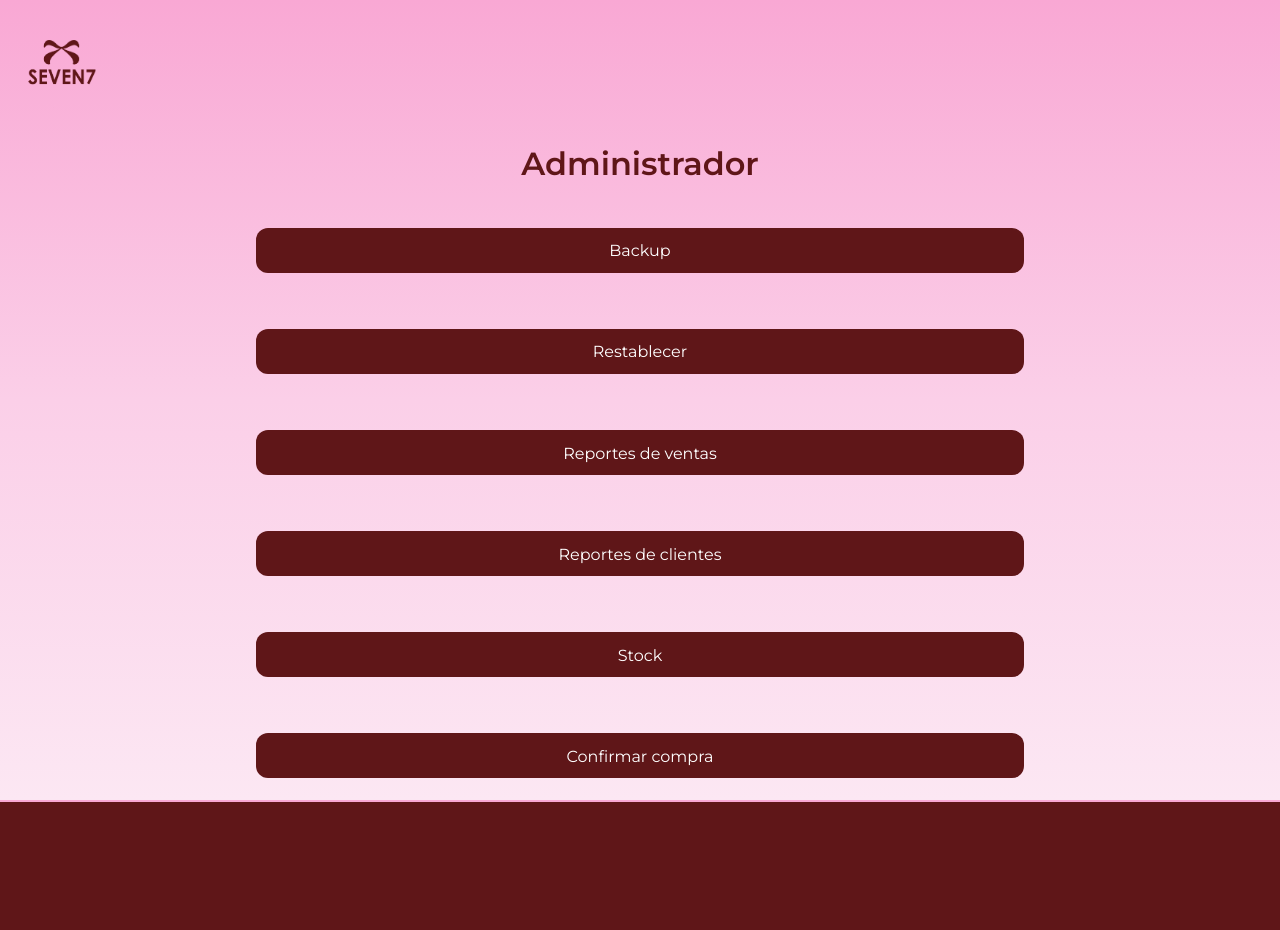
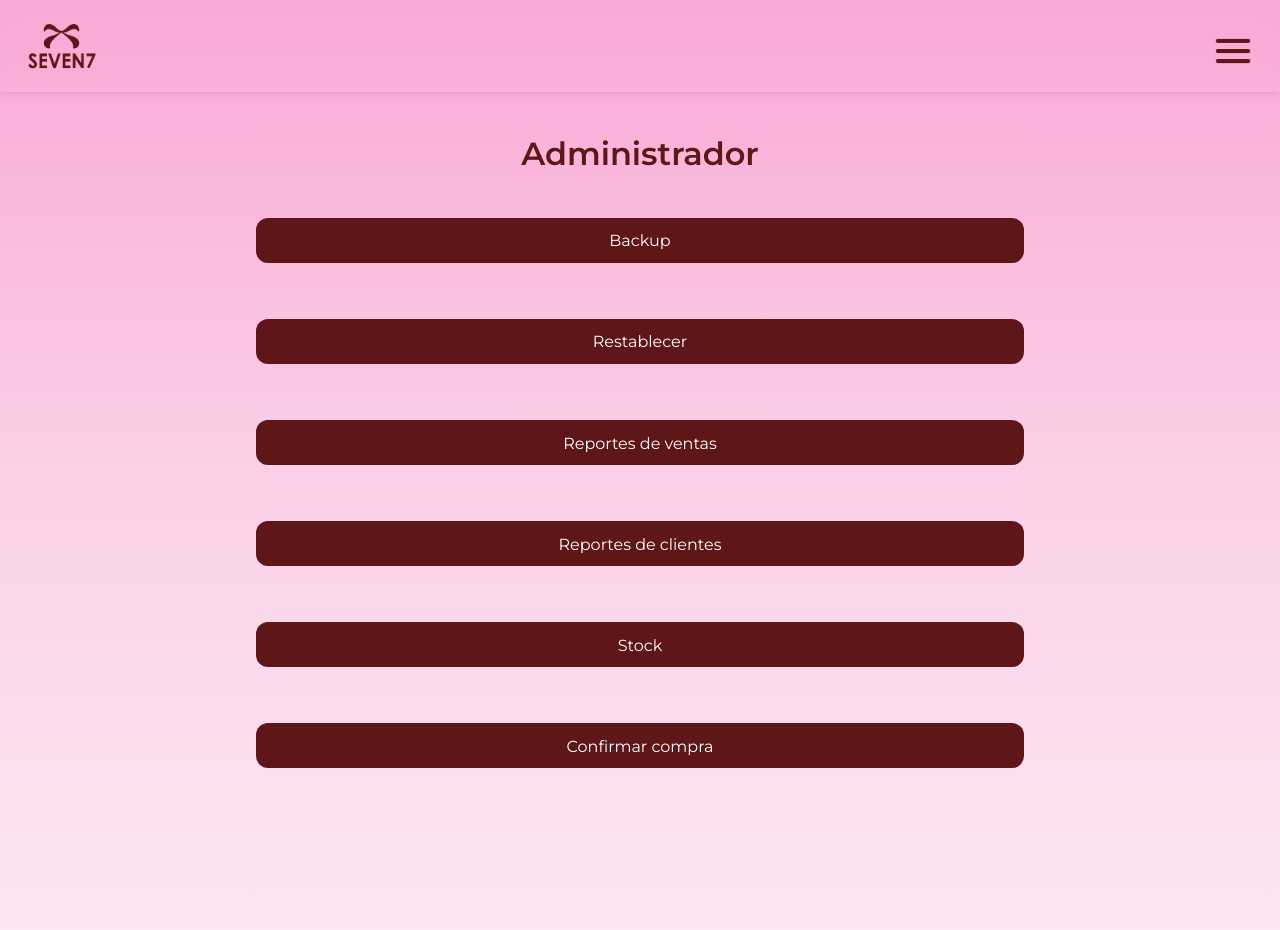
Before and after one commit to JocDabi/E-commerce_Seven7, a PHP site: page /admin.html in a window 1280 px wide. Before the commit the page ends 802 px from the top, so only its background shows below. Run offline with PHP 8.4, Linux system fonts and the light colour scheme; some libraries are stand-ins or nearby versions.

Commit message:
actualizacion 28-06

```diff
--- a/HTMl/admin.html
+++ b/HTMl/admin.html
@@ -16,16 +16,71 @@
             font-family: "Montserrat", sans-serif;
         }
 
+        nav {
+        position: fixed;
+        top: 0;
+        left: 0;
+        width: 100%;
+        z-index: 1000;
+        display: flex;
+        justify-content: space-between;
+        box-shadow: 0 2px 5px rgba(0,0,0,0.1);
+        backdrop-filter: blur(8px);
+    }
+
+    .nav-placeholder {
+        height: 68px;
+    }
+
+    .menu {
+        display: none;
+        position: absolute;
+        right: 0;
+        top: 100%;
+        background: white;
+        border: 1px solid #ccc;
+        width: 200px;
+        box-shadow: 0 2px 5px rgba(0,0,0,0.2);
+    }
+
+    .menu a {
+        display: block;
+        padding: 10px;
+        text-decoration: none;
+        color: #333;
+    }
+
+    .menu a:hover {
+        background-color: #f0f0f0;
+    }
+
+    .menu .login-button {
+        text-align: center;
+        background-color: #ee0101;
+        color: white;
+        padding: 10px;
+        cursor: pointer;
+    }
+
+    .menu .login-button:hover {
+        background-color: #b30000;
+    }
     </style>
 
-    <body class="w-[100%] h-screen bg-gradient-to-b from-pink-300 via-pink-200 to-pink-100 overflow-x-hidden">
-        <nav class="flex justify-between">
-            <a class="pt-10 pl-7" href="admin.html">
-                <img class="w-[68px] h-[68px]" src="../images/Recurso 1.png" alt=""">
+    <body class="w-[100%] h-screen bg-gradient-to-b from-pink-300 via-pink-200 to-pink-100 overflow-x-hidden overflow-y-hidden">
+        <nav>
+            <a class="pt-6 pl-7" href="admin.html">
+                <img class="w-[68px] h-[68px]" src="../images/Recurso 1.png" alt="">
             </a>
+            <div>
+                <img class="pt-7 pr-6 w-[70px] cursor-pointer menu-toggle" src="../images/menu.png" alt="">
+                <div class="menu">
+                    <a href="../logout.php" class="login-button">Cerrar sesión</a>
+                </div>
+            </div>
         </nav>
 
-        <h1 class="text-center mt-8 text-[2rem] text-[rgb(95,22,24)] font-[600]">Administrador</h1>
+        <h1 class="text-center mt-8 text-[2rem] text-[rgb(95,22,24)] font-[600] mt-[130px]">Administrador</h1>
 
         <div class="w-full flex flex-col items-center gap-8 mt-10">
             <button class="w-[60%] h-[45px] p-2 mb-6 bg-[rgb(95,22,24)] text-white rounded-xl">Backup</button>
@@ -35,7 +90,12 @@
             <a class="w-[60%] h-[45px] p-3 mb-6 bg-[rgb(95,22,24)] text-white rounded-xl text-center" href="administrador.php">Stock</a>
             <a class="w-[60%] h-[45px] p-3 mb-6 bg-[rgb(95,22,24)] text-white rounded-xl text-center" href="confirmar_compra.php">Confirmar compra</a>
         </div>
+        <script>
+            document.querySelector('.menu-toggle').addEventListener('click', function() {
+                const menu = document.querySelector('.menu');
+                menu.style.display = menu.style.display === 'block' ? 'none' : 'block';
+            });
+        </script>
     </body>
 
-
 </html>
--- a/HTMl/admin_login.php
+++ b/HTMl/admin_login.php
@@ -45,7 +45,7 @@ if ($_SERVER["REQUEST_METHOD"] == "POST") {
     }
 </style>
 
-<body class="w-[100%] h-screen bg-gradient-to-b from-pink-300 via-pink-200 to-pink-100 overflow-x-hidden">
+<body class="w-[100%] h-screen bg-gradient-to-b from-pink-300 via-pink-200 to-pink-100 overflow-x-hidden overflow-y-hidden">
 
     <h1 class="text-center mt-16 text-[2rem] text-[rgb(95,22,24)] font-[600]">Iniciar sesión como administrador</h1>
 
--- a/HTMl/agregar_productos.php
+++ b/HTMl/agregar_productos.php
@@ -14,6 +14,10 @@ if ($_SERVER['REQUEST_METHOD'] === 'POST') {
     // Validar que los campos obligatorios no estén vacíos
     if (empty($nombre) || empty($descripcion) || empty($imagen)) {
         $response['message'] = 'Por favor completa todos los campos obligatorios';
+    } elseif ($precio < 0) {
+        $response['message'] = 'El precio no puede ser negativo';
+    } elseif ($cantidad < 0) {
+        $response['message'] = 'La cantidad no puede ser negativa';
     } else {
         // Preparar la consulta SQL para insertar el producto
         $stmt = $conn->prepare("INSERT INTO productos (nombre, descripcion, precio, imagen, cantidad) VALUES (?, ?, ?, ?, ?)");
--- a/HTMl/carrito.php
+++ b/HTMl/carrito.php
@@ -73,7 +73,7 @@ if (!isset($_SESSION['user_id'])) {
         background-color: #b30000;
     }
 </style>
-<body class="w-[100%] h-screen bg-gradient-to-b from-pink-300 via-pink-200 to-pink-100 overflow-x-hidden">
+<body class="w-[100%] bg-gradient-to-b from-pink-300 via-pink-200 to-pink-100 overflow-x-hidden">
     <nav>
         <a class="pt-6 pl-7" href="index.html">
             <img class="w-[68px] h-[68px]" src="../images/Recurso 1.png" alt="">
--- a/HTMl/catalogo.php
+++ b/HTMl/catalogo.php
@@ -66,7 +66,7 @@
     }
 </style>
 
-<body class="w-[100%] bg-gradient-to-b from-pink-300 via-pink-200 to-pink-100 overflow-x-hidden">
+<body class="w-[100%] h-auto bg-gradient-to-b from-pink-300 via-pink-200 to-pink-100 overflow-x-hidden">
     <nav>
         <a class="pt-6 pl-7" href="index.html">
             <img class="w-[68px] h-[68px]" src="../images/Recurso 1.png" alt="">
--- a/HTMl/generar_reporte_ventas.php
+++ b/HTMl/generar_reporte_ventas.php
@@ -41,7 +41,6 @@ if ($_SERVER["REQUEST_METHOD"] == "POST" && isset($_POST['fecha_inicio']) && iss
             .container {
                 max-width: 960px;
                 margin: 0 auto;
-                padding: 2rem;
             }
 
             .table {
--- a/HTMl/historial.php
+++ b/HTMl/historial.php
@@ -91,7 +91,7 @@ $conn->close();
     }
 </style>
 
-<body class="w-[100%] bg-gradient-to-b from-pink-300 via-pink-200 to-pink-100 overflow-x-hidden">
+<body class="w-[100%] h-auto bg-gradient-to-b from-pink-300 via-pink-200 to-pink-100 overflow-x-hidden">
     <nav>
         <a class="pt-6 pl-7" href="index.html">
             <img class="w-[68px] h-[68px]" src="../images/Recurso 1.png" alt="">
@@ -114,7 +114,7 @@ $conn->close();
             <div class="bg-black/15 h-[120px] w-[80%] mb-4 p-4 rounded-lg">
                 <h3 class="text-[rgb(95,22,24)] text-xl font-[600]">Compra <?php echo isset($compra['estado']) && $compra['estado'] === 'pendiente' ? 'pendiente' : 'realizada'; ?></h3>
                 <p class="text-[rgb(95,22,24)] text-sm font-[500]">Fecha: <?php echo $compra['FECHA']; ?></p>
-                <a href="ver_detalles.php?comprobante_id=<?php echo $compra['Comprobante_ID']; ?>" class="w-40 bg-white/90 rounded-full ml-[200px] text-[rgb(95,22,24)] font-bold text-center p-2">Ver detalles</a>
+                <a href="ver_detalles.php?comprobante_id=<?php echo $compra['Comprobante_ID']; ?>" class="w-40 bg-white/90 rounded-full ml-[150px] text-[rgb(95,22,24)] font-bold text-center p-2">Ver detalles</a>
             </div>
         <?php endforeach; ?>
     </div>
--- a/HTMl/login.php
+++ b/HTMl/login.php
@@ -21,7 +21,7 @@ session_start();
     }
 </style>
 
-<body class="w-[100%] h-screen bg-gradient-to-b from-pink-300 via-pink-200 to-pink-100 overflow-x-hidden">
+<body class="w-[100%] h-screen bg-gradient-to-b from-pink-300 via-pink-200 to-pink-100 overflow-x-hidden overflow-y-hidden">
 
     <h1 class="text-center mt-16 text-[2rem] text-[rgb(95,22,24)] font-[600]">Iniciar sesión</h1>
 
--- a/HTMl/registro.php
+++ b/HTMl/registro.php
@@ -23,7 +23,7 @@ session_start();
     }
 </style>
 
-<body class="w-full bg-gradient-to-b from-pink-300 via-pink-200 to-pink-100 overflow-x-hidden">
+<body class="w-full h-auto bg-gradient-to-b from-pink-300 via-pink-200 to-pink-100 overflow-x-hidden">
     <h1 class="text-center mt-8 text-2xl text-red-900 font-semibold">Registrarse</h1>
 
     <div class="w-full flex flex-col items-center mt-4">
```
Also changed, not shown: HTMl/administrador.php (+29 -4 lines).
